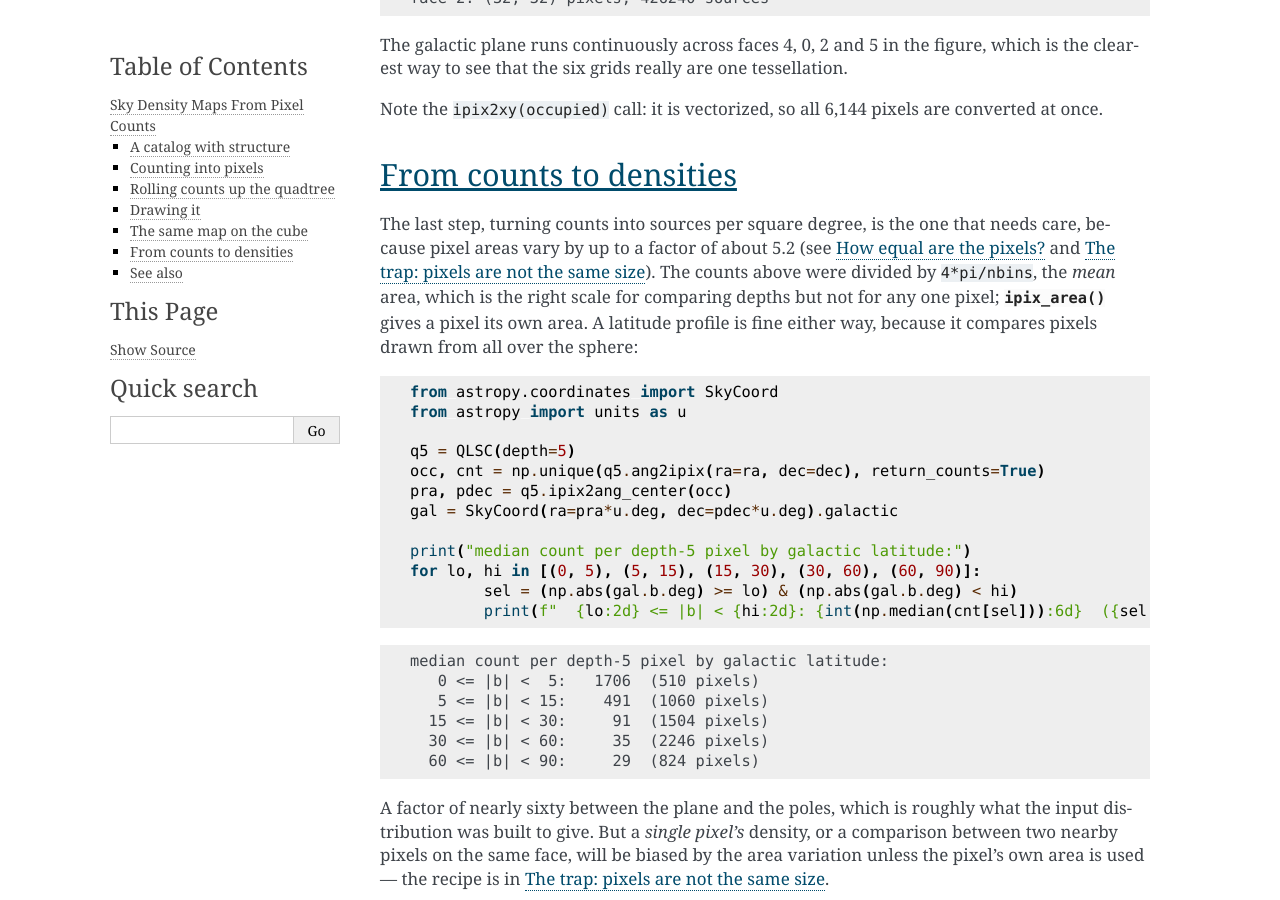
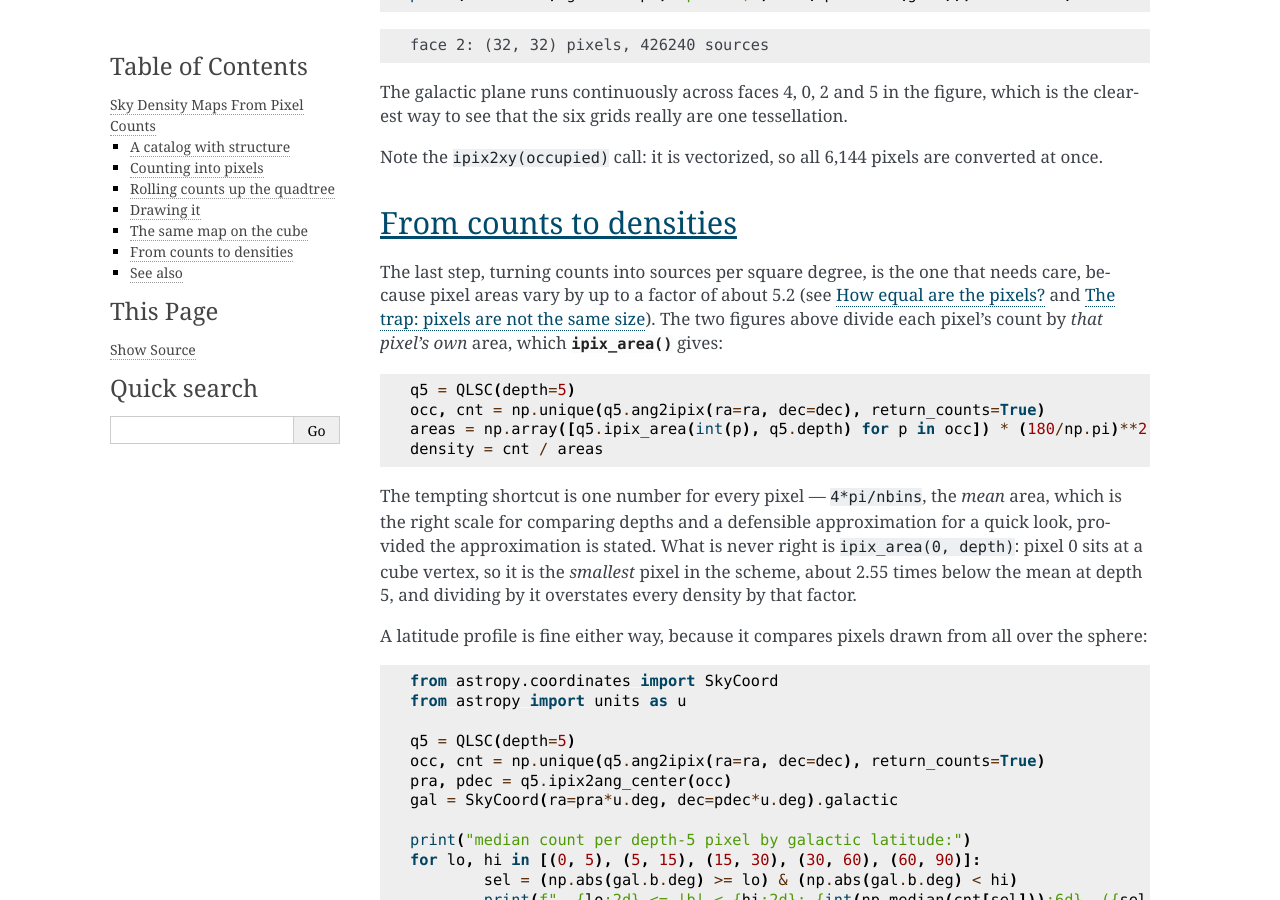
Before and after one commit to demitri/qlsc, a Sphinx documentation site: the page built from docs/examples/density_map.rst, in a window 1280 px wide and 900 px high, scrolled down 5073 px. Built offline with Sphinx 7.4.7, drawn with Linux system fonts in a browser that asks for light colours; some of the changed text lies outside the part shown.

Commit message:
Dividing each pixel's count by its own area in the density figures.
Both density figures divided every count by ipix_area(0, depth). Pixel 0 sits
at a cube vertex, and cube-vertex pixels are the SMALLEST in the scheme - about
2.55 times below the mean at depth 5 - so every density in both figures was
overstated by that factor, while the paragraph beside them said the mean area
had been used. The pixel-scale figure had the same fault in a third place,
plotting sqrt(ipix_area(0, d)) as "the pixel side" against a page whose table
and code block both give the mean.

Three instances of one mistake in one file, and none of them visible in the
output: the figures looked entirely reasonable. So the deliverable is not the
three fixes. generate_figures.py now names the two defensible scales -
mean_pixel_area_sq_deg for characterising a depth, pixel_areas_sq_deg for
turning counts into a density - and test_figure_pixel_areas.py fails on any
ipix_area call with a literal pixel number, which is always the tell. The gate
states its own blind spot: it checks the spelling, not the arithmetic, and that
a figure agrees with the prose beside it remains a human-review duty. It also
pins the fact it rests on, so that if the pixels ever became genuinely
equal-area the gate would be revisited rather than left guarding nothing.

The density figures show a true per-pixel density now rather than a count map
with one scale factor on it, which is the thing the page was already telling
readers to do. Figures regenerated with the committed script; both docs gates
and the suite are green.

Claude-Session: https://claude.ai/code/session_01NBu1r32avnf2xxYjQ96SaJ

```diff
--- a/docs/examples/density_map.rst
+++ b/docs/examples/density_map.rst
@@ -179,9 +179,11 @@ pixels on the polar faces span most of the right-ascension axis when projected
 this way, and the resulting polygons are unreadable. Sampling avoids that
 entirely — for each grid cell, ask which pixel contains it and look up the count.
 
-The blockiness is real: those are the depth-5 pixels, 6.7 square degrees each.
+The blockiness is real: those are the depth-5 pixels, 6.7 square degrees on average.
 The seams where the blocks change orientation, most visible near α = 270° and
-α = 105° and around the poles, are the edges of the cube faces.
+α = 105° and around the poles, are the edges of the cube faces. The colour is a
+density — each pixel's count divided by that pixel's own area, not by one number
+for the whole map; see `From counts to densities`_ below for why that matters.
 
 For anything beyond a quick look, a projection-aware plotting library will serve
 you better. The author has a sibling project, *astplot-js*, that renders sky maps
@@ -231,11 +233,24 @@ From counts to densities
 
 The last step, turning counts into sources per square degree, is the one that
 needs care, because pixel areas vary by up to a factor of about 5.2 (see
-:ref:`how-equal-are-the-pixels` and :ref:`pixel-area-trap`). The counts above were
-divided by ``4*pi/nbins``, the *mean* area, which is the right scale for comparing
-depths but not for any one pixel; :py:func:`~qlsc.QLSC.ipix_area` gives a pixel its
-own area. A latitude profile is fine either way, because it compares pixels drawn
-from all over the sphere:
+:ref:`how-equal-are-the-pixels` and :ref:`pixel-area-trap`). The two figures above
+divide each pixel's count by *that pixel's own* area, which
+:py:func:`~qlsc.QLSC.ipix_area` gives::
+
+	q5 = QLSC(depth=5)
+	occ, cnt = np.unique(q5.ang2ipix(ra=ra, dec=dec), return_counts=True)
+	areas = np.array([q5.ipix_area(int(p), q5.depth) for p in occ]) * (180/np.pi)**2
+	density = cnt / areas
+
+The tempting shortcut is one number for every pixel — ``4*pi/nbins``, the *mean*
+area, which is the right scale for comparing depths and a defensible approximation
+for a quick look, provided the approximation is stated. What is never right is
+``ipix_area(0, depth)``: pixel 0 sits at a cube vertex, so it is the *smallest*
+pixel in the scheme, about 2.55 times below the mean at depth 5, and dividing by it
+overstates every density by that factor.
+
+A latitude profile is fine either way, because it compares pixels drawn from all
+over the sphere:
 
 .. code-block:: python
 
--- a/docs/generate_figures.py
+++ b/docs/generate_figures.py
@@ -40,6 +40,45 @@ GREY = "#9a9a9a"
 DENSITY_CMAP = "cividis"
 
 SEED = 20200422
+
+SQ_DEG_PER_STERADIAN = (180. / np.pi) ** 2
+
+
+# ---------------------------------------------------------------------------
+# Pixel areas.
+#
+# QLSC pixels are only approximately equal in area: at any depth they vary by a
+# factor of about 5.2, from the pixels at a cube VERTEX (the smallest) to those
+# at a face centre (the largest). Pixel 0 is a cube-vertex pixel, so
+# ``ipix_area(0, depth)`` is the SMALLEST area in the scheme and about 2.55
+# times below the mean - which is what these figures used to divide their
+# counts by, overstating every density by that factor while the surrounding
+# prose said the mean had been used.
+#
+# There are two defensible scales and this file uses both, deliberately and by
+# name: the mean, for anything characterising the scheme as a whole (a pixel
+# side against depth), and the pixel's own area, for anything showing a real
+# density. Neither is ``ipix_area(0, ...)``, and test_figure_pixel_areas.py
+# fails if that spelling comes back.
+# ---------------------------------------------------------------------------
+
+def mean_pixel_area_sq_deg(q):
+	'''
+	The mean area of a pixel of a scheme, in square degrees: the sphere divided by
+	the number of pixels. This is the scale that characterises a depth.
+	'''
+	return 4. * np.pi / q.nbins * SQ_DEG_PER_STERADIAN
+
+
+def pixel_areas_sq_deg(q, ipix):
+	'''
+	The area of each of the given pixels, in square degrees.
+
+	This is the scale that turns a count into a density, because the count came
+	from that pixel and no other.
+	'''
+	return np.array([q.ipix_area(int(p), q.depth) for p in np.atleast_1d(ipix)]) \
+		* SQ_DEG_PER_STERADIAN
 
 
 def _style(ax, xlabel="right ascension (deg)", ylabel="declination (deg)"):
@@ -329,10 +368,16 @@ def figure_sky_density(path, depth=5):
 									+ 1. / n_dec))
 	mesh_ra, mesh_dec = np.meshgrid(grid_ra, grid_dec)
 	ipix = q.ang2ipix(ra=mesh_ra.ravel().copy(), dec=mesh_dec.ravel().copy())
-	image = np.array([count_of.get(int(p), 0) for p in ipix]).reshape(mesh_dec.shape)
 
-	area = q.ipix_area(0, depth) * (180. / np.pi) ** 2
-	density = image / area
+	# Each pixel's count is divided by THAT pixel's area, so the map is a real
+	# density and not a count map with a single scale factor on it. Only the
+	# occupied pixels need an area, and each is computed once however many grid
+	# cells fall in it.
+	areas = dict(zip(occupied.tolist(), pixel_areas_sq_deg(q, occupied).tolist()))
+	density_of = {p: count_of[p] / areas[p] for p in count_of}
+
+	density = np.array([density_of.get(int(p), 0.) for p in ipix]).reshape(mesh_dec.shape)
+	mean_area = mean_pixel_area_sq_deg(q)
 
 	fig, ax = plt.subplots(figsize=(9.4, 4.8))
 	mesh = ax.pcolormesh(grid_ra, np.degrees(np.arcsin(
@@ -343,8 +388,9 @@ def figure_sky_density(path, depth=5):
 	bar.ax.tick_params(labelsize=8)
 	ax.set_xlim(360., 0.)
 	ax.set_ylim(-90., 90.)
-	ax.set_title(f"counts per depth-{depth} pixel ({q.nbins:,} pixels, "
-				 f"{area:.3g} sq deg each)", fontsize=10)
+	ax.set_title(f"source density at depth {depth} ({q.nbins:,} pixels, "
+				 f"{mean_area:.3g} sq deg on average), each pixel's count "
+				 f"divided by its own area", fontsize=10)
 	_style(ax)
 	ax.grid(False)
 	ax.set_xticks([0, 60, 120, 180, 240, 300, 360])
@@ -361,10 +407,11 @@ def figure_cube_faces(path, depth=5):
 	occupied, counts = np.unique(q.ang2ipix(ra=ra, dec=dec), return_counts=True)
 	facenum, x, y = q.ipix2xy(occupied)
 
-	area = q.ipix_area(0, depth) * (180. / np.pi) ** 2
+	# as in figure_sky_density: each count divided by its own pixel's area
+	densities = counts / pixel_areas_sq_deg(q, occupied)
 	side = 2. / q.nside
-	vmin = np.log10(max(counts.min(), 1) / area)
-	vmax = np.log10(counts.max() / area)
+	vmin = np.log10(max(densities.min(), 1e-3))
+	vmax = np.log10(densities.max())
 
 	# the conventional unfolded-cube layout: the four side faces in a row with
 	# the top and bottom faces above and below face 1.
@@ -380,7 +427,7 @@ def figure_cube_faces(path, depth=5):
 		grid = np.full((q.nside, q.nside), np.nan)
 		i = np.round((x[sel] + 1.) / side).astype(int)
 		j = np.round((y[sel] + 1.) / side).astype(int)
-		grid[j, i] = np.log10(counts[sel] / area)
+		grid[j, i] = np.log10(densities[sel])
 		mesh = ax.imshow(grid, origin="lower", extent=(-1, 1, -1, 1),
 						 cmap=DENSITY_CMAP, vmin=vmin, vmax=vmax,
 						 interpolation="nearest")
@@ -396,7 +443,7 @@ def figure_cube_faces(path, depth=5):
 	bar = fig.colorbar(mesh, ax=axes, fraction=0.03, pad=0.02)
 	bar.set_label("log$_{10}$ sources per square degree", fontsize=9)
 	bar.ax.tick_params(labelsize=8)
-	fig.suptitle(f"the same counts on the six cube faces, in face (x,y) "
+	fig.suptitle(f"the same density on the six cube faces, in face (x,y) "
 				 f"coordinates (depth {depth})", fontsize=10)
 	fig.savefig(path, dpi=110, facecolor="white")
 	plt.close(fig)
@@ -408,7 +455,10 @@ def figure_cube_faces(path, depth=5):
 
 def figure_pixel_scale(path):
 	depths = np.arange(0, 31)
-	sides = np.array([np.sqrt(QLSC(depth=int(d)).ipix_area(0, int(d))) * 180. / np.pi
+	# the MEAN pixel side, sqrt(4*pi/nbins), which is the number
+	# docs/user_guide/depth.rst tabulates and the code block on that page prints;
+	# ipix_area(0, d) is the smallest pixel in the scheme, about 1.6 times narrower
+	sides = np.array([np.sqrt(4. * np.pi / QLSC(depth=int(d)).nbins) * 180. / np.pi
 					  for d in depths])
 
 	fig, ax = plt.subplots(figsize=(7.4, 4.4))
@@ -423,8 +473,8 @@ def figure_pixel_scale(path):
 		ax.annotate(label, xy=(30.4, scale_arcsec), fontsize=8, color="#555555",
 					va="center", ha="left", annotation_clip=False)
 	ax.set_xlim(-0.5, 30.5)
-	ax.set_title("pixel side length against depth", fontsize=10)
-	_style(ax, xlabel="depth", ylabel="pixel side (arcsec)")
+	ax.set_title("mean pixel side length against depth", fontsize=10)
+	_style(ax, xlabel="depth", ylabel="mean pixel side (arcsec)")
 	ax.set_xticks(np.arange(0, 31, 2))
 	fig.tight_layout()
 	fig.savefig(path, dpi=110, facecolor="white")
```
Also changed, not shown: CHANGELOG.md (+9 -0 lines), docs/_static/figures/cube_faces.png, docs/_static/figures/pixel_scale.png, docs/_static/figures/sky_density.png, 1 other file.
